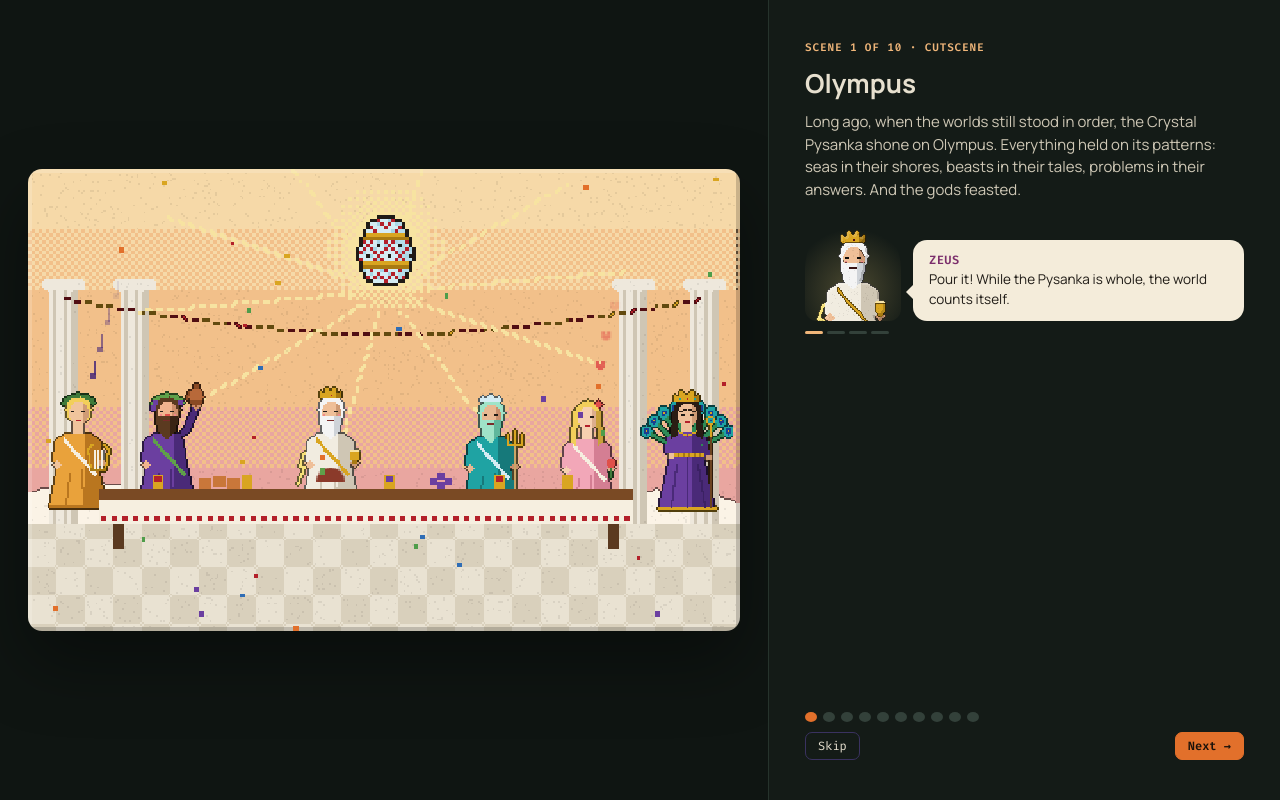
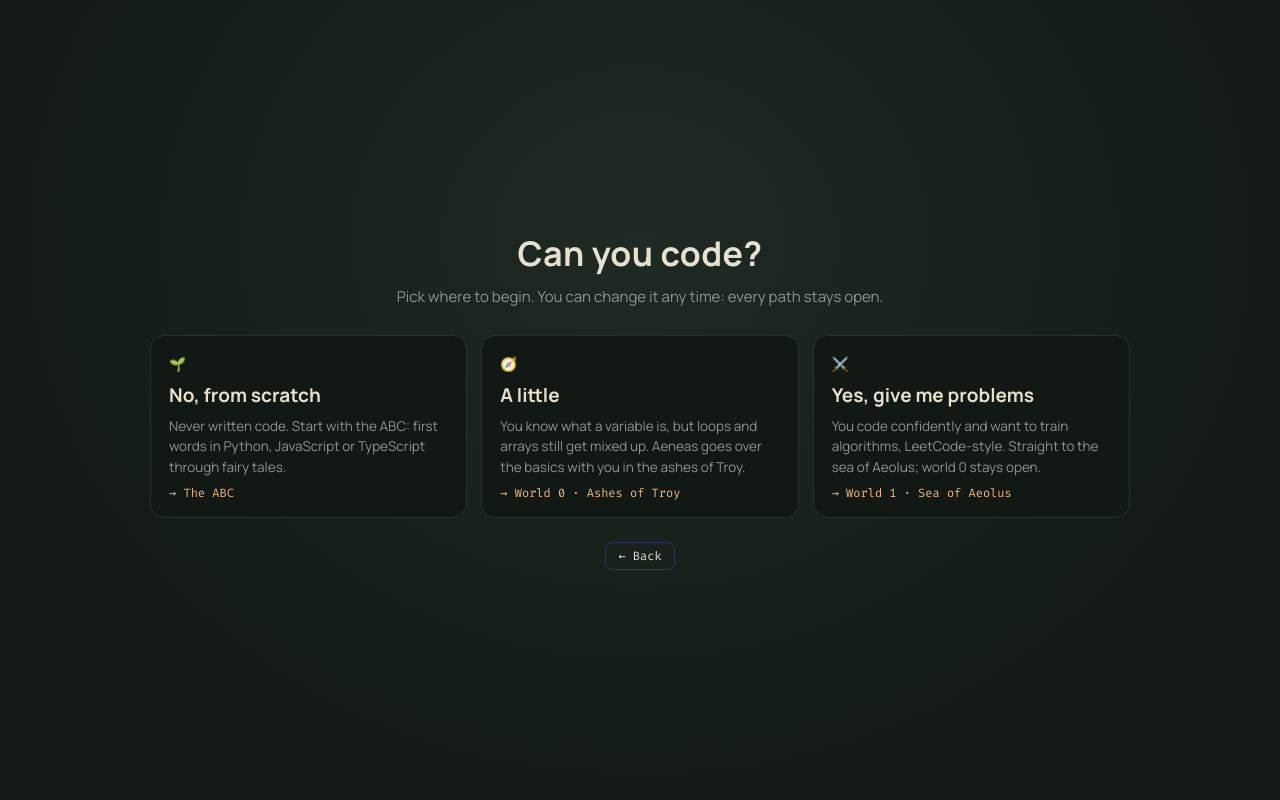
Before and after one commit to f3an/kodeida, a React (Vite) app in the folder app/: page / in a window 1280 px wide. Both pictures are taken after a click on the button "Start the journey". Built offline with nearby package versions, Linux system fonts and the light colour scheme; a web font is replaced by a local one; what monaco-editor would draw is missing.

Commit message:
feat(start): choose a path by skill level on first launch
«Can you code?» screen before the journey:
- from scratch → the ABC
- a little → intro and world 0
- yes, give me problems → intro and straight to world 1 (world 0 stays open)

```diff
--- a/app/src/ui/App.tsx
+++ b/app/src/ui/App.tsx
@@ -4,7 +4,7 @@ import { MapScreen } from './MapScreen.tsx';
 import { VoyageScreen } from './Voyage.tsx';
 import { AbetkaScreen } from './Abetka.tsx';
 import type { Lang } from '../engine/types.ts';
-import { Menu, Onboarding, BookScreen, ShirtScreen, SettingsScreen, updateText, INTRO_SCENES, DEPARTURE_SCENES } from './screens.tsx';
+import { Menu, StartScreen, Onboarding, BookScreen, ShirtScreen, SettingsScreen, updateText, INTRO_SCENES, DEPARTURE_SCENES } from './screens.tsx';
 import { levelById, worlds, worldOf } from '../levels/index.ts';
 import { useProgress, useSettings } from './progress.ts';
 import { bridge, useUpdates } from './bridge.ts';
@@ -14,7 +14,7 @@ import { wt } from '../levels/text.ts';
 
 export type Screen =
   | { name: 'menu' } | { name: 'onboarding' } | { name: 'departure' } | { name: 'voyage'; from: number } | { name: 'map' } | { name: 'level'; id: string }
-  | { name: 'book' } | { name: 'shirt' } | { name: 'settings' } | { name: 'abetka'; lang?: Lang };
+  | { name: 'book' } | { name: 'shirt' } | { name: 'settings' } | { name: 'abetka'; lang?: Lang } | { name: 'start' };
 
 /** Смуга, за яку тягнуть вікно на екранах без панелі заголовка (меню, заставки). */
 const DragStrip = () => (bridge ? <div className="drag-strip" aria-hidden="true" /> : null);
@@ -45,9 +45,14 @@ export function App() {
   if (screen.name === 'level' && !level) setScreen({ name: 'map' });
 
   if (screen.name === 'menu') return <><DragStrip /><Menu progress={progress} go={go} updates={updates} ui={settings.ui} setUi={(ui) => setSettings((s) => ({ ...s, ui }))} /></>;
+  if (screen.name === 'start') return <><DragStrip /><StartScreen go={go} choose={(path) => {
+    // «Так, хочу задач»: світ 0 відкритий для повторення, тур інтерфейсу пропускаємо
+    setProgress((p) => ({ ...p, path, ...(path === 'algo' ? { skipBasics: true, toured: true } : {}) }));
+    go(path === 'abc' ? { name: 'abetka' } : { name: 'onboarding' });
+  }} /></>;
   if (screen.name === 'onboarding') {
-    const finish = () => { setProgress((p) => ({ ...p, onboarded: true })); go({ name: 'level', id: worlds[0].levels[0].id }); };
-    return <><DragStrip /><Onboarding scenes={INTRO_SCENES} finishLabel={L('Перший крок ▸', 'First step ▸')} onDone={finish} onSkip={finish} /></>;
+    const finish = () => { setProgress((p) => ({ ...p, onboarded: true })); go({ name: 'level', id: (progress.path === 'algo' ? worlds[1] : worlds[0]).levels[0].id }); };
+    return <><DragStrip /><Onboarding scenes={INTRO_SCENES} finishLabel={progress.path === 'algo' ? L('До моря Еола ▸', 'To the sea of Aeolus ▸') : L('Перший крок ▸', 'First step ▸')} onDone={finish} onSkip={finish} /></>;
   }
   if (screen.name === 'departure') {
     const sail = () => { setProgress((p) => ({ ...p, departed: true })); go({ name: 'map' }); };
--- a/app/src/ui/progress.ts
+++ b/app/src/ui/progress.ts
@@ -19,7 +19,10 @@ export interface Progress {
   voyages?: number[];
   /** «Знаю основи JS»: усі вправи світу 0 відкриті одразу. */
   skipBasics?: boolean;
+  /** Шлях, обраний на старті: з нуля (Абетка), трохи вмію (світ 0) чи одразу задачі (світ 1). */
+  path?: Path;
 }
+export type Path = 'abc' | 'basics' | 'algo';
 export interface Settings { lang: Lang; speed: number; /** Мова інтерфейсу. */ ui: UiLang }
 
 const EMPTY: Progress = { levels: {}, onboarded: false };
@@ -49,6 +52,8 @@ export const solved = (p: Progress, l: Level) => starsOf(p, l) >= 1;
 /** Світ відкрито, якщо розв'язано фінальну задачу попереднього. */
 export function worldOpen(p: Progress, w: World): boolean {
   if (w.n === 0) return true;
+  // «Так, хочу задач»: світ 1 відкрито одразу, світ 0 лишається для повторення
+  if (w.n === 1 && !w.track && p.path === 'algo') return true;
   const prev = (w.track ? tracks[w.track] : worlds)[w.n - 1];
   return !!prev && solved(p, prev.levels[prev.levels.length - 1]);
 }
@@ -68,7 +73,10 @@ export const shardOf = (p: Progress, w: World) => !!w.motif && starsOf(p, w.leve
 
 /** Куди вести гравця: остання відкрита, але не розв'язана вправа. */
 export function nextLevel(p: Progress): Level {
-  for (const w of worlds) for (const l of w.levels) if (levelOpen(p, l) && !solved(p, l)) return l;
+  for (const w of worlds) {
+    if (w.n === 0 && p.path === 'algo') continue;
+    for (const l of w.levels) if (levelOpen(p, l) && !solved(p, l)) return l;
+  }
   return worlds[worlds.length - 1].levels[worlds[worlds.length - 1].levels.length - 1];
 }
 
--- a/app/src/ui/screens.tsx
+++ b/app/src/ui/screens.tsx
@@ -3,7 +3,7 @@ import { PixelCanvas } from './PixelCanvas.tsx';
 import { worlds } from '../levels/index.ts';
 import { BOOK } from '../levels/book.ts';
 import { Spr, SW, SH_, OB, SONGS, WORLD_SCENES, WORLD_INFO, MOTIFS, MOTIF_NAMES, drawMotif, drawEgg, makeEnei, makeFox, genericBg } from '../world/sprites.js';
-import { levelOpen, nextLevel, shardOf, solved, starsOf, worldOpen, type Progress, type Settings } from './progress.ts';
+import { levelOpen, nextLevel, shardOf, solved, starsOf, worldOpen, type Path, type Progress, type Settings } from './progress.ts';
 import { bridge, APP_VERSION, type UpdateState } from './bridge.ts';
 import type { Screen } from './App.tsx';
 import type { Lang } from '../engine/types.ts';
@@ -24,6 +24,8 @@ const HERO_FOX = [makeFox(GINGER), makeFox(GINGER, { cursorOff: true })];
 export function Menu({ progress, go, ui, setUi, updates }: { progress: Progress; go: Go; ui: UiLang; setUi: (l: UiLang) => void; updates: UpdateState | null }) {
   const [checking, setChecking] = useState(false);
   const started = Object.keys(progress.levels).length > 0 || progress.onboarded;
+  // обрав «з нуля» й ще не грав у кампанію — головна кнопка веде в Абетку
+  const abc = progress.path === 'abc' && !progress.onboarded;
   const next = nextLevel(progress);
   const drawHero = (ctx: CanvasRenderingContext2D, f: number) => {
     drawEgg(ctx, 34, 44, 292, 56, 4, false, true, 0, f % 2 ? 0.9 : 0.97);
@@ -41,10 +43,12 @@ export function Menu({ progress, go, ui, setUi, updates }: { progress: Progress;
         <h1><span className="brace">{'{'}</span>{L('Кодеїда', 'Kodeida')}</h1>
         <p className="tag">{L('Гра, де код рухає героя. Перехитри задачу.', 'A game where your code moves the hero. Outfox the problem.')}</p>
         <div className="menu-actions">
-          {started ? (
+          {abc ? (
+            <button className="btn big run" onClick={() => go({ name: 'abetka' })}>{L('Продовжити Абетку', 'Continue the ABC')}</button>
+          ) : started ? (
             <button className="btn big run" onClick={() => go({ name: 'level', id: next.id })}>{L('Продовжити', 'Continue')}: {lt(next).title}</button>
           ) : (
-            <button className="btn big run" onClick={() => go({ name: 'onboarding' })}>{L('Почати мандрівку', 'Start the journey')}</button>
+            <button className="btn big run" onClick={() => go({ name: progress.path ? 'onboarding' : 'start' })}>{L('Почати мандрівку', 'Start the journey')}</button>
           )}
           <button className="btn big" onClick={() => go({ name: 'map' })}>{L('Мапа світів', 'World map')}</button>
           <button className="btn big abc" onClick={() => go({ name: 'abetka' })} title={L('Для тих, хто тільки вчить мову програмування', 'For those just learning a programming language')}>{L('Абетка: мова з нуля', 'The ABC: a language from scratch')}</button>
@@ -54,6 +58,43 @@ export function Menu({ progress, go, ui, setUi, updates }: { progress: Progress;
         <a className="feedback-link" href={feedbackUrl(progress)} target="_blank" rel="noreferrer">💬 {L('Залишити відгук', 'Leave feedback')}</a>
         <UpdateLine updates={updates} checking={checking} onCheck={async () => { setChecking(true); await bridge?.updates.check(); setChecking(false); }} />
         <p className="muted small">{L('Версія', 'Version')} {APP_VERSION} · {L('офлайн, без AI-підказок', 'offline, no AI hints')} · <a href="https://github.com/f3an/kodeida" target="_blank" rel="noreferrer">github.com/f3an/kodeida</a></p>
+      </div>
+    </div>
+  );
+}
+
+/* ============================== Вибір шляху ============================== */
+
+const PATHS: { id: Path; icon: string; title: [string, string]; text: [string, string]; to: [string, string] }[] = [
+  { id: 'abc', icon: '🌱', title: ['Ні, з нуля', 'No, from scratch'],
+    text: ['Коду ще не пишеш. Почнемо з Абетки: перші слова в Python, JavaScript чи TypeScript на сюжетах казок.', 'Never written code. Start with the ABC: first words in Python, JavaScript or TypeScript through fairy tales.'],
+    to: ['Абетка', 'The ABC'] },
+  { id: 'basics', icon: '🧭', title: ['Трохи вмію', 'A little'],
+    text: ['Знаєш, що таке змінна, але цикли й масиви ще плутаються. Еней пройде основи разом із тобою на попелищі Трої.', 'You know what a variable is, but loops and arrays still get mixed up. Aeneas goes over the basics with you in the ashes of Troy.'],
+    to: ['Світ 0 · Попелище Трої', 'World 0 · Ashes of Troy'] },
+  { id: 'algo', icon: '⚔️', title: ['Так, хочу задач', 'Yes, give me problems'],
+    text: ['Пишеш код упевнено й хочеш тренувати алгоритми, як на LeetCode. Одразу в море Еола; світ 0 лишиться відкритим.', 'You code confidently and want to train algorithms, LeetCode-style. Straight to the sea of Aeolus; world 0 stays open.'],
+    to: ['Світ 1 · Море Еола', 'World 1 · Sea of Aeolus'] },
+];
+
+export function StartScreen({ go, choose }: { go: Go; choose: (p: Path) => void }) {
+  const en = uiLang() === 'en' ? 1 : 0;
+  return (
+    <div className="menu">
+      <div className="menu-card start">
+        <h1>{L('Чи вмієш ти програмувати?', 'Can you code?')}</h1>
+        <p className="tag">{L('Обери, звідки почати. Змінити можна будь-коли: усі шляхи лишаються відкритими.', 'Pick where to begin. You can change it any time: every path stays open.')}</p>
+        <div className="paths">
+          {PATHS.map((p) => (
+            <button key={p.id} className="path" onClick={() => choose(p.id)}>
+              <span className="path-icon" aria-hidden="true">{p.icon}</span>
+              <b>{p.title[en]}</b>
+              <span>{p.text[en]}</span>
+              <small>→ {p.to[en]}</small>
+            </button>
+          ))}
+        </div>
+        <button className="btn" onClick={() => go({ name: 'menu' })}>{L('← Назад', '← Back')}</button>
       </div>
     </div>
   );
--- a/app/src/ui/styles.css
+++ b/app/src/ui/styles.css
@@ -415,3 +415,15 @@ canvas { image-rendering: pixelated; }
 .abc-ch .it small { color: var(--dim); font-family: var(--mono); font-size: 10.5px; padding-left: 18px; }
 .abc-ch.soon { border-top-color: var(--line); opacity: .6; }
 .abc-ch.locked { opacity: .75; }
+
+/* ---------- вибір шляху на старті ---------- */
+.menu-card.start { max-width: 980px; }
+.menu-card.start h1 { font-size: 34px; }
+.paths { display: grid; grid-template-columns: repeat(auto-fit, minmax(240px, 1fr)); gap: 14px; width: 100%; margin: 8px 0 14px; }
+.path { display: flex; flex-direction: column; gap: 8px; text-align: left; padding: 18px 18px 16px; border: 1px solid var(--line); border-radius: 14px; background: var(--side); color: var(--fg); font: inherit; cursor: pointer; transition: border-color .15s, transform .15s; }
+.path:hover, .path:focus-visible { border-color: var(--fox); transform: translateY(-2px); }
+.path-icon { font-size: 28px; }
+.path b { font: 700 19px var(--display); }
+.path span { color: var(--mute); font-size: 13.5px; line-height: 1.5; flex: 1; }
+.path small { color: var(--fox-soft); font: 12px var(--mono); }
+@media (prefers-reduced-motion: reduce) { .path { transition: none; } .path:hover { transform: none; } }
```
